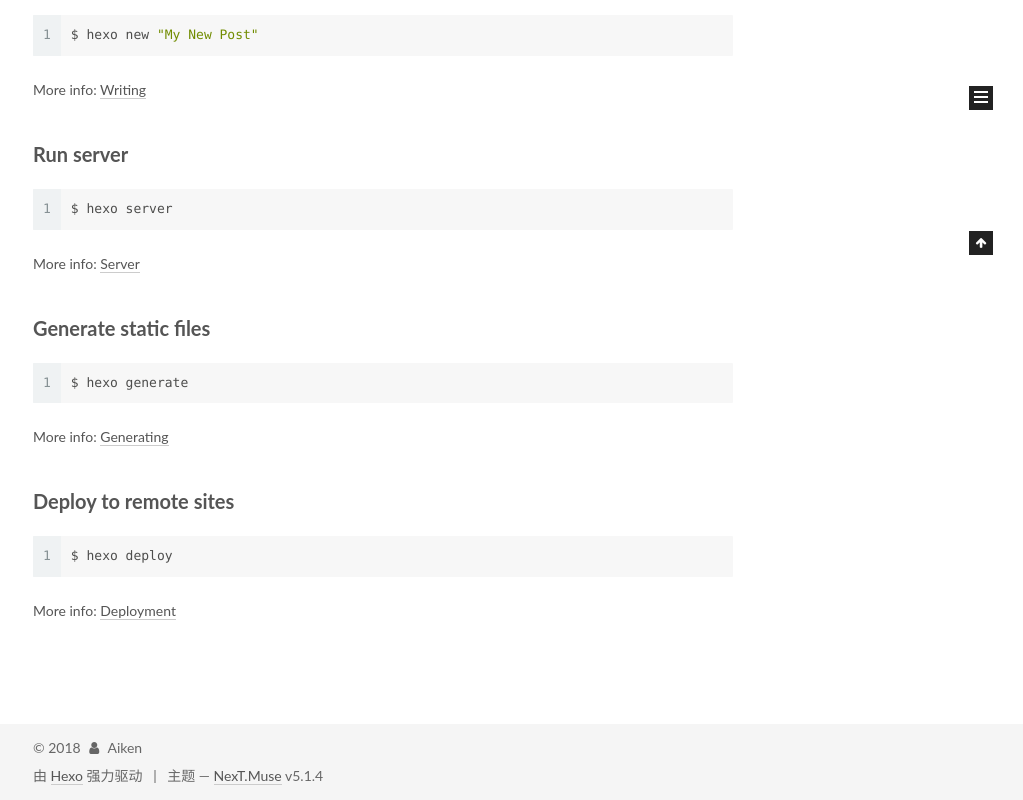
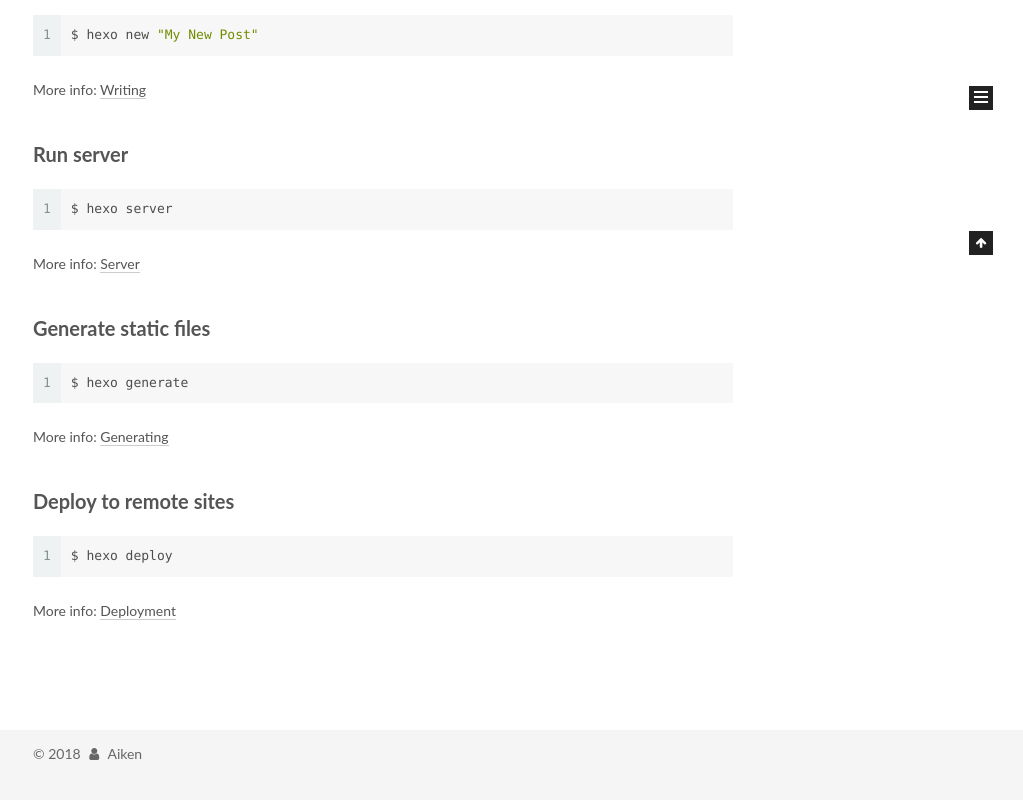
Before and after one commit to 576/576.github.io, a plain HTML site: page index.html in a window 1280 px wide. Shown: the part 645-1445 px from the top of the page, without its empty margins (257-1280 px from the left). Drawn offline with Linux system fonts and the light colour scheme.

Commit message:
Site updated: 2018-03-14 15:47:21

```diff
--- a/index.html
+++ b/index.html
@@ -560,15 +560,15 @@
 </div>
 
 
-  <div class="powered-by">由 <a class="theme-link" target="_blank" href="https://hexo.io">Hexo</a> 强力驱动</div>
+  <!-- <div class="powered-by">由 <a class="theme-link" target="_blank" href="https://hexo.io">Hexo</a> 强力驱动</div> -->
 
 
 
-  <span class="post-meta-divider">|</span>
+  <!-- <span class="post-meta-divider">|</span> -->
 
 
 
-  <div class="theme-info">主题 &mdash; <a class="theme-link" target="_blank" href="https://github.com/iissnan/hexo-theme-next">NexT.Muse</a> v5.1.4</div>
+  <!-- <div class="theme-info">主题 &mdash; <a class="theme-link" target="_blank" href="https://github.com/iissnan/hexo-theme-next">NexT.Muse</a> v5.1.4</div> -->
 
 
 
```
